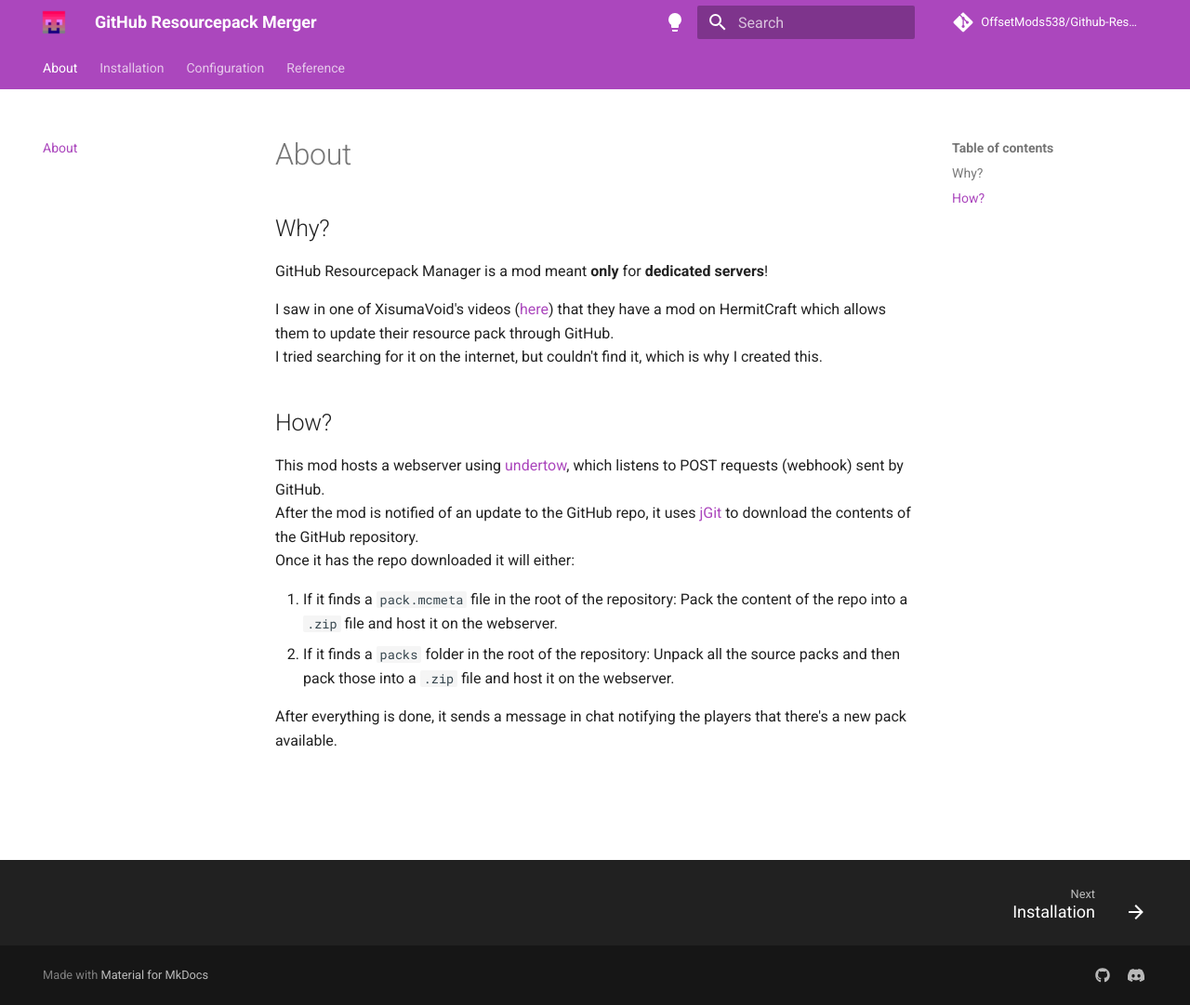
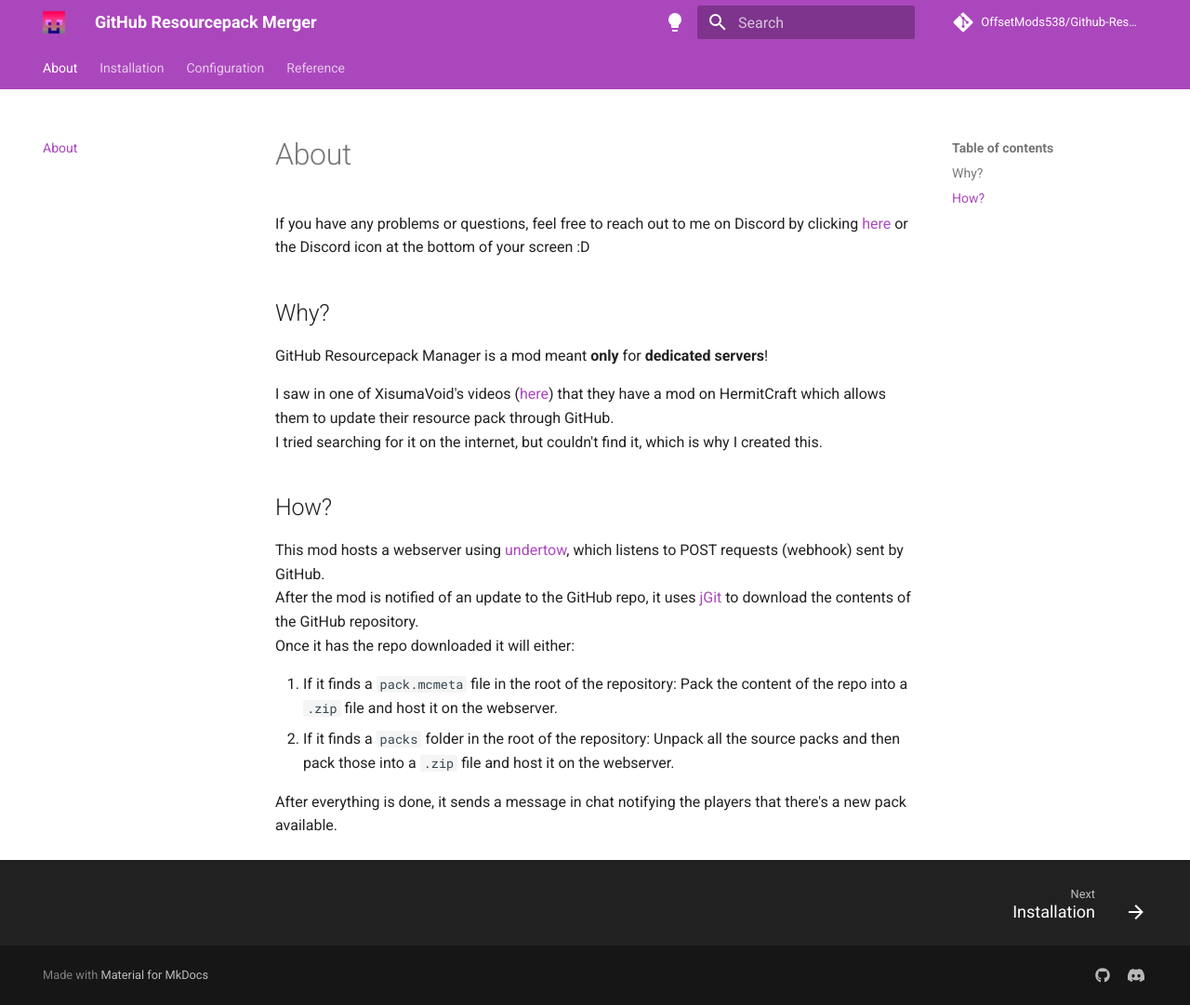
Before and after one commit to OffsetMods538/Github-Resourcepack-Manager, an MkDocs documentation site: the page built from docs/index.md, in a window 1280 px wide and 1081 px high. Shown: the whole window at 93% size. Built offline with MkDocs 1.6.1 and Material for MkDocs 9.7.7, drawn with Linux system fonts in a browser that asks for light colours; comment, search, counter and statistics services are not loaded.

Commit message:
Add discord invite to about page

```diff
--- a/docs/index.md
+++ b/docs/index.md
@@ -1,4 +1,6 @@
 # About
+
+If you have any problems or questions, feel free to reach out to me on Discord by clicking [here](https://discord.offsetmonkey538.top) or the Discord icon at the bottom of your screen :D
 
 ## Why?
 GitHub Resourcepack Manager is a mod meant **only** for **dedicated servers**!
```
